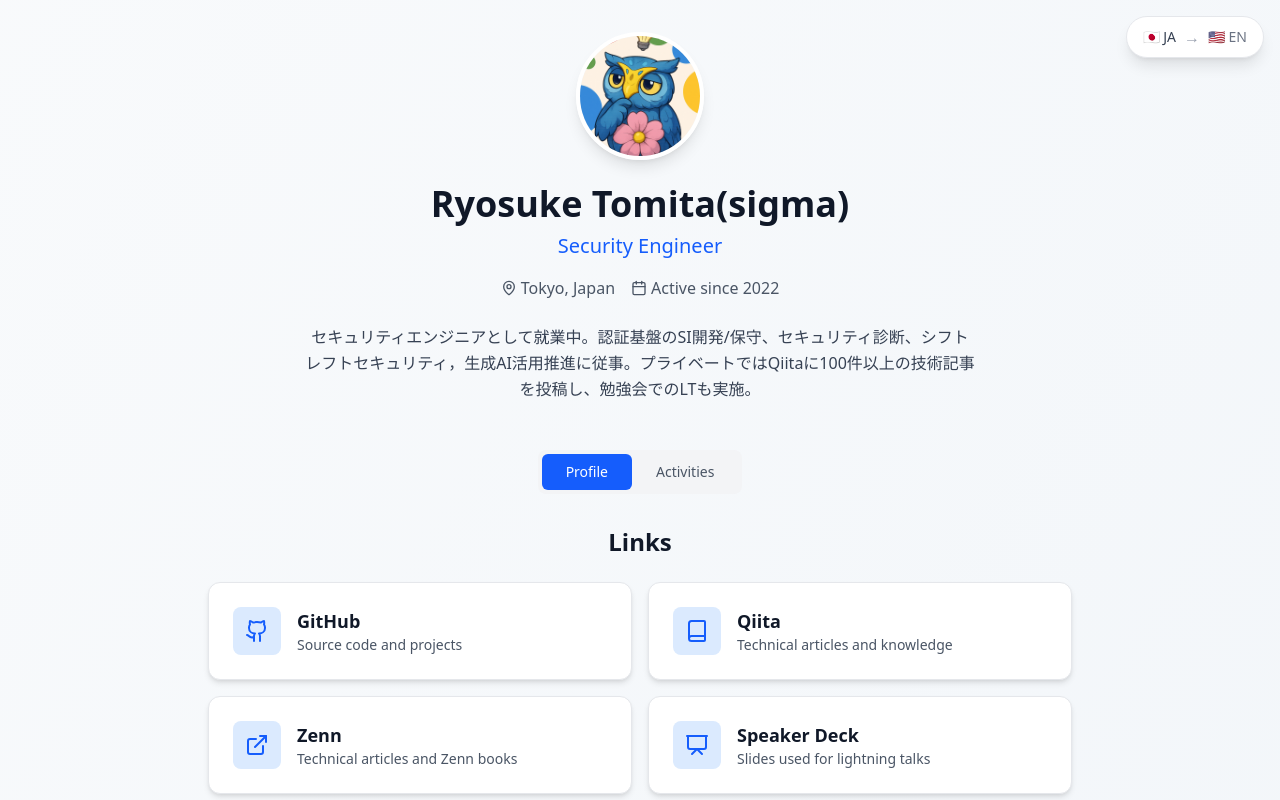
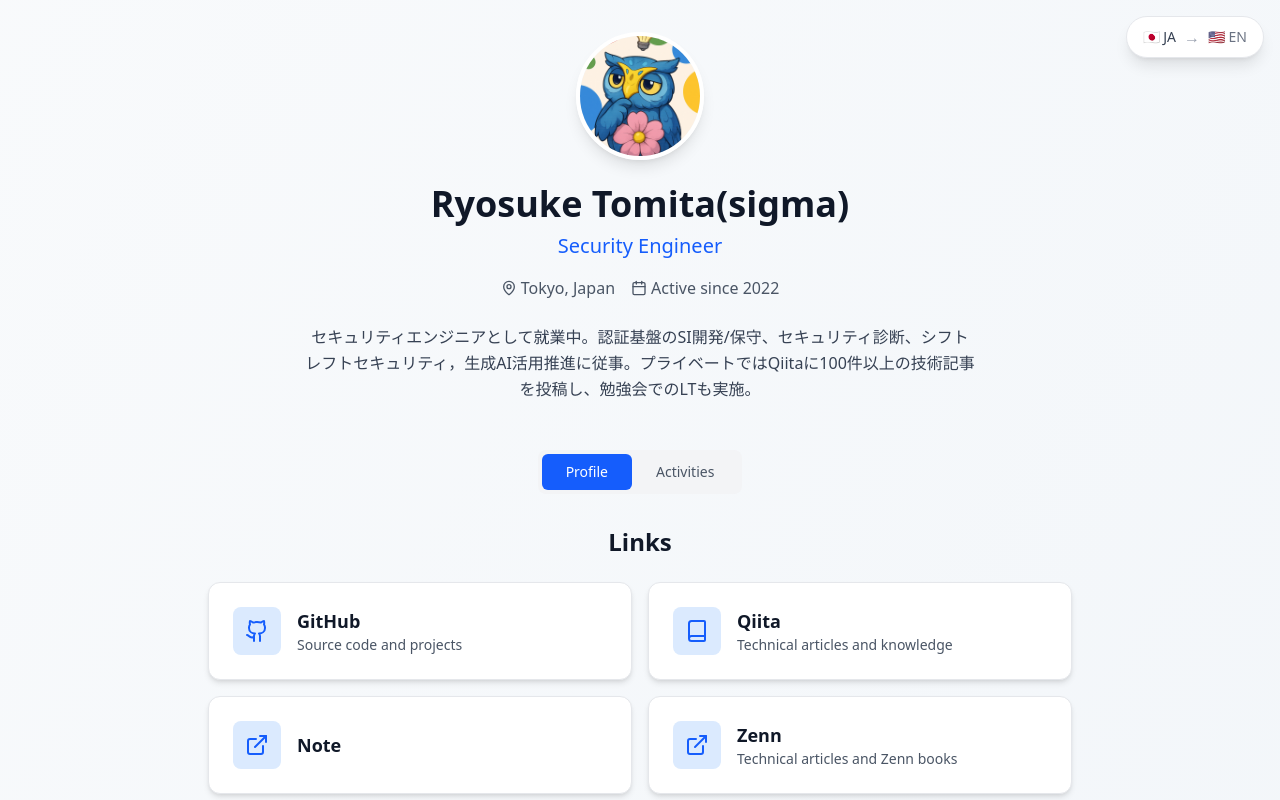
Before and after one commit to RyosukeDTomita/MyActivity, a Next.js app: page /MyActivity/ in a window 1280 px wide. Shown: the top 800 px of the page. Built offline with nearby package versions, Linux system fonts and the light colour scheme.

Commit message:
feat: add Note link

```diff
--- a/src/data/profileData.ts
+++ b/src/data/profileData.ts
@@ -12,6 +12,11 @@
       name: "Qiita",
       url: "https://qiita.com/sigma_devsecops",
       icon: Book
+    },
+    {
+      name: "Note",
+      url: "https://note.com/sigma5736394841",
+      icon: ExternalLink
     },
     {
       name: "Zenn",
```
